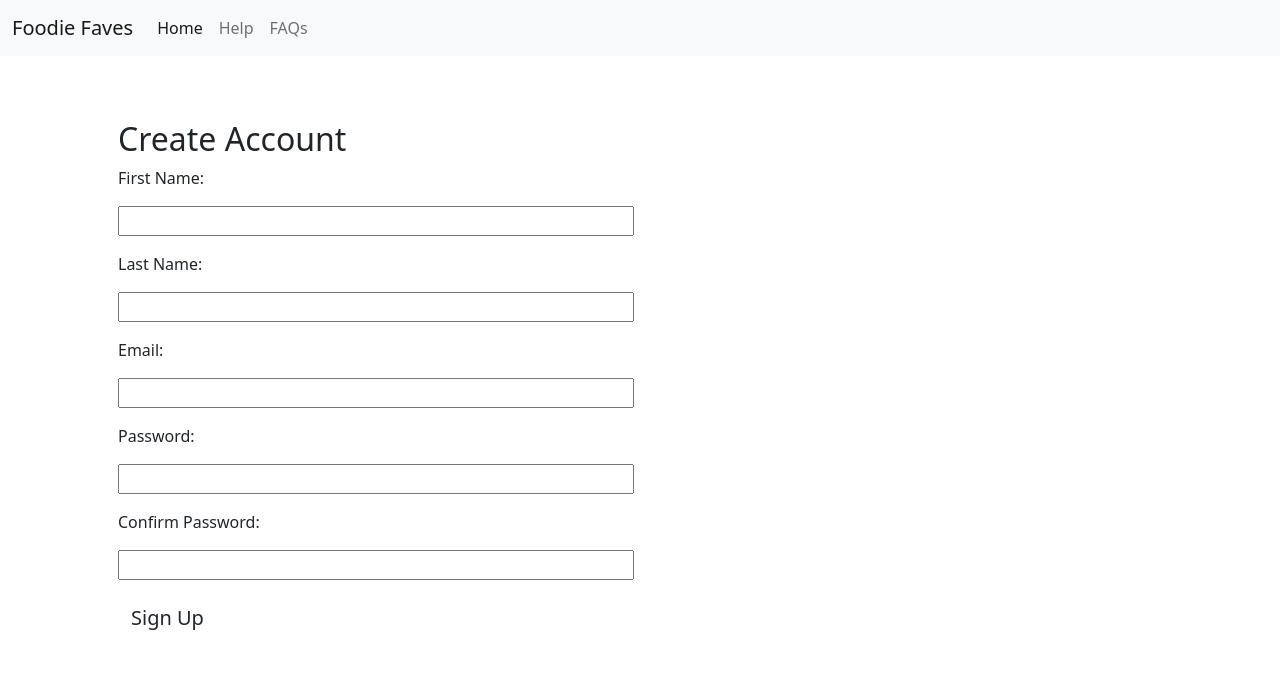
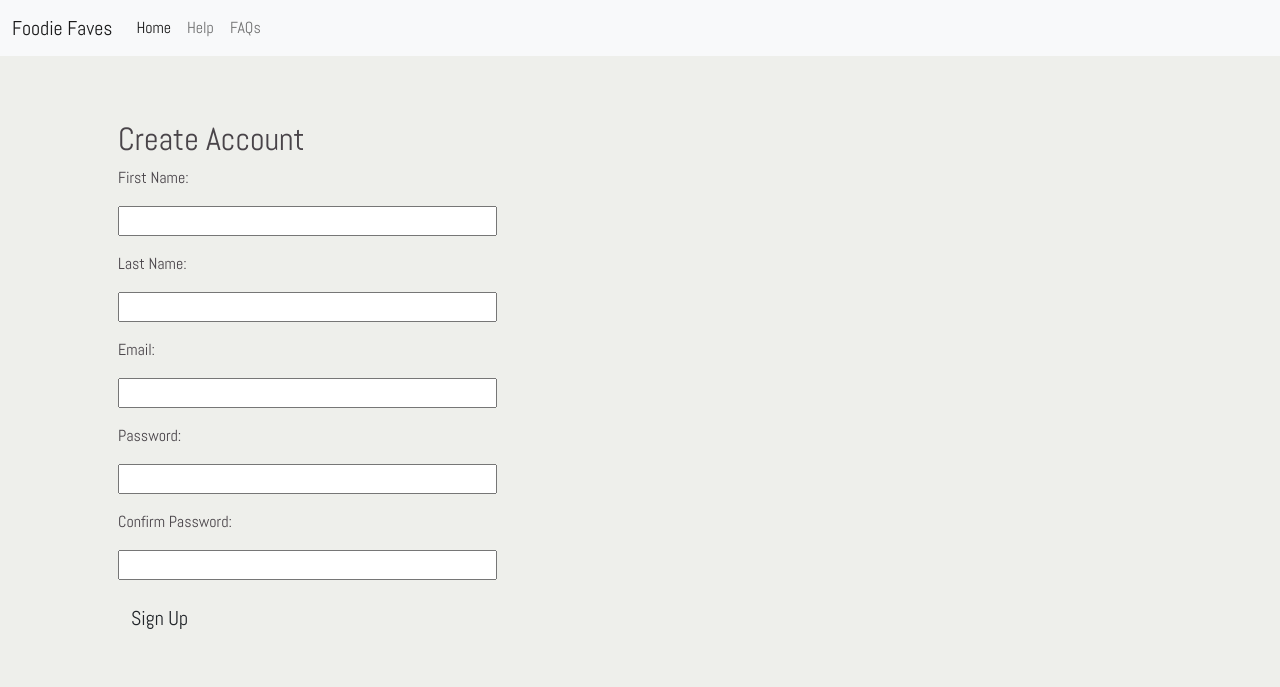
Before and after one commit to rshaywood/cd_solo_project, a Flask app: page /user/register in a window 1280 px wide. Shown: the top 687 px of the page. Run offline with Flask 2, Linux system fonts and the light colour scheme.

Commit message:
color scheme changes

```diff
--- /dev/null
+++ b/flask_app/static/css/register.css
@@ -0,0 +1,13 @@
+body {
+    background-color: #eeefeb;
+    color: #494449;
+}
+
+body {
+    font-family: 'Abel', sans-serif;
+}
+
+/* .button {
+    border: 1px solid #494449;
+    border-radius: 8px;
+} */
```
Also changed, not shown: flask_app/static/css/style.css (+15 -1 lines).
